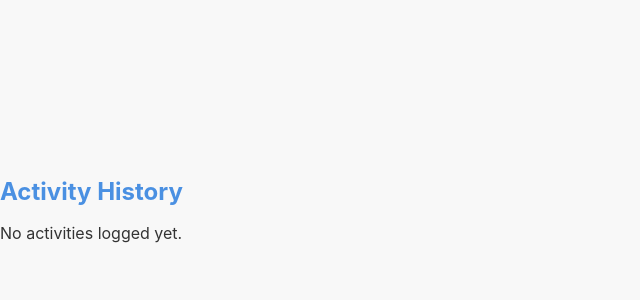
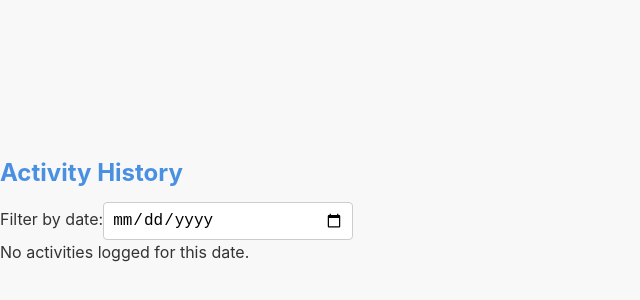
Before and after one commit to applemilk0987/what-are-you-doing-now, a React (Vite) app: page /history in a window 1280 px wide. Shown: the part 188-488 px from the top of the page, without its empty margins (0-640 px from the left). Built offline with nearby package versions, Linux system fonts and the light colour scheme.

Commit message:
[25-12-03] 삭제, 날짜 검색 기능 추가

```diff
--- a/src/pages/History.tsx
+++ b/src/pages/History.tsx
@@ -3,28 +3,41 @@ import React, { useEffect, useState } from 'react';
 interface Activity {
   id: number;
   text: string;
-  timestamp: string;
+  timestamp: string; // "YYYY-MM-DD HH:MM:SS"
 }
 
 const History: React.FC = () => {
   const [activities, setActivities] = useState<Activity[]>([]);
+  const [filterDate, setFilterDate] = useState('');
 
-  // 페이지 로딩 시 로컬스토리지에서 기록 불러오기
   useEffect(() => {
     const stored = localStorage.getItem('activities');
-    if (stored) {
-      setActivities(JSON.parse(stored));
-    }
+    if (stored) setActivities(JSON.parse(stored));
   }, []);
+
+  // filterDate = "YYYY-MM-DD"로 입력되면 timestamp 앞부분과 매칭
+  const filteredActivities = filterDate
+    ? activities.filter((act) => act.timestamp.startsWith(filterDate))
+    : activities;
 
   return (
     <div>
       <h1>Activity History</h1>
-      {activities.length === 0 ? (
-        <p>No activities logged yet.</p>
+
+      <label>
+        Filter by date:
+        <input
+          type="date"
+          value={filterDate}
+          onChange={(e) => setFilterDate(e.target.value)}
+        />
+      </label>
+
+      {filteredActivities.length === 0 ? (
+        <p>No activities logged for this date.</p>
       ) : (
         <ul>
-          {activities.map((act) => (
+          {filteredActivities.map((act) => (
             <li key={act.id}>
               [{act.timestamp}] {act.text}
             </li>
--- a/src/pages/LogActivity.tsx
+++ b/src/pages/LogActivity.tsx
@@ -3,22 +3,18 @@ import React, { useEffect, useState } from 'react';
 interface Activity {
   id: number;
   text: string;
-  timestamp: string;
+  timestamp: string; // "YYYY-MM-DD HH:MM:SS"
 }
 
 const LogActivity: React.FC = () => {
   const [activity, setActivity] = useState('');
   const [activities, setActivities] = useState<Activity[]>([]);
 
-  // 페이지 로딩 시 로컬스토리지에서 불러오기
   useEffect(() => {
     const stored = localStorage.getItem('activities');
-    if (stored) {
-      setActivities(JSON.parse(stored));
-    }
+    if (stored) setActivities(JSON.parse(stored));
   }, []);
 
-  // 로컬스토리지 저장
   const saveToStorage = (newActivities: Activity[]) => {
     localStorage.setItem('activities', JSON.stringify(newActivities));
   };
@@ -28,16 +24,26 @@ const LogActivity: React.FC = () => {
     const trimmed = activity.trim();
     if (!trimmed) return;
 
+    const now = new Date();
+    const dateStr = now.toISOString().slice(0, 10); // YYYY-MM-DD
+    const timeStr = now.toLocaleTimeString();       // HH:MM:SS
+
     const newActivity: Activity = {
       id: Date.now(),
       text: trimmed,
-      timestamp: new Date().toLocaleString(),
+      timestamp: `${dateStr} ${timeStr}`,
     };
 
     const newActivities = [newActivity, ...activities];
     setActivities(newActivities);
     saveToStorage(newActivities);
     setActivity('');
+  };
+
+  const handleDelete = (id: number) => {
+    const filtered = activities.filter((act) => act.id !== id);
+    setActivities(filtered);
+    saveToStorage(filtered);
   };
 
   return (
@@ -60,7 +66,8 @@ const LogActivity: React.FC = () => {
         ) : (
           activities.map((act) => (
             <li key={act.id}>
-              [{act.timestamp}] {act.text}
+              [{act.timestamp}] {act.text}{' '}
+              <button onClick={() => handleDelete(act.id)}>Delete</button>
             </li>
           ))
         )}
```
